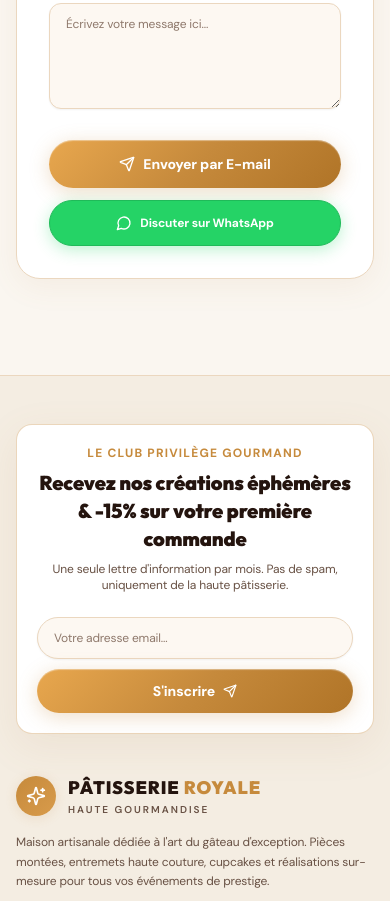
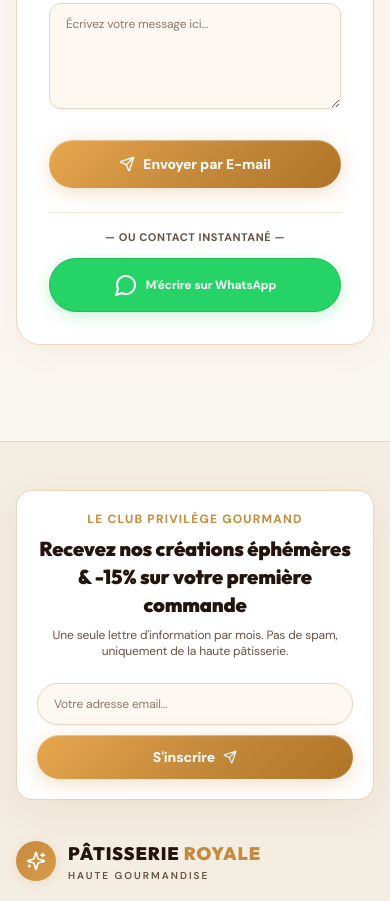
Before and after one commit to KamissaLaetitia/gateau, a Next.js app: page /contact in a window 390 px wide. Shown: the part 1360-2261 px from the top of the page. Built offline with nearby package versions, Linux system fonts and the light colour scheme; no server answers; a web font is replaced by a local one.

Commit message:
fix: complete removal of promo banners and public admin links, perfect hamburger mobile alignment

```diff
--- a/src/app/contact/page.tsx
+++ b/src/app/contact/page.tsx
@@ -241,8 +241,8 @@ export default function ContactPage() {
                 {errors.message && <span className="text-[10px] text-red-500 mt-1">{errors.message.message}</span>}
               </div>
 
-              {/* Dual Action Buttons: Email & WhatsApp */}
-              <div className="grid grid-cols-1 sm:grid-cols-2 gap-3 pt-2">
+              {/* Bouton d'Envoi E-mail */}
+              <div className="pt-2">
                 <button
                   type="submit"
                   disabled={isSubmitting}
@@ -251,27 +251,25 @@ export default function ContactPage() {
                   <Send className="w-4 h-4" />
                   <span>Envoyer par E-mail</span>
                 </button>
-
-                <a
-                  href="https://wa.me/2250787932595"
-                  target="_blank"
-                  rel="noopener noreferrer"
-                  onClick={(e) => {
-                    const name = getValues('name');
-                    const message = getValues('message');
-                    if (name || message) {
-                      e.preventDefault();
-                      handleWhatsAppSend();
-                    }
-                  }}
-                  className="inline-flex items-center justify-center font-bold rounded-full px-5 py-3.5 text-xs sm:text-sm transition-all duration-300 transform active:scale-95 bg-[#25D366] hover:bg-[#20ba59] text-white shadow-[0_4px_16px_rgba(37,211,102,0.3)] gap-2 cursor-pointer border border-[#20ba59] text-center"
-                >
-                  <MessageCircle className="w-4 h-4" />
-                  <span>Discuter sur WhatsApp</span>
-                </a>
               </div>
 
             </form>
+
+            {/* Bouton WhatsApp direct sous le formulaire */}
+            <div className="pt-4 border-t border-caffeine-cardBorder/60 text-center space-y-3">
+              <span className="text-[11px] font-bold text-caffeine-subtle uppercase tracking-wider block">
+                — Ou contact instantané —
+              </span>
+              <a
+                href="https://wa.me/2250787932595"
+                target="_blank"
+                rel="noopener noreferrer"
+                className="inline-flex items-center justify-center font-bold rounded-full w-full py-3.5 px-6 text-xs sm:text-sm transition-all duration-300 transform active:scale-95 bg-[#25D366] hover:bg-[#20ba59] text-white shadow-[0_4px_16px_rgba(37,211,102,0.25)] gap-2 cursor-pointer border border-[#20ba59] text-center"
+              >
+                <MessageCircle className="w-4.5 h-4.5" />
+                <span>M&apos;écrire sur WhatsApp</span>
+              </a>
+            </div>
           </div>
 
         </div>
```
